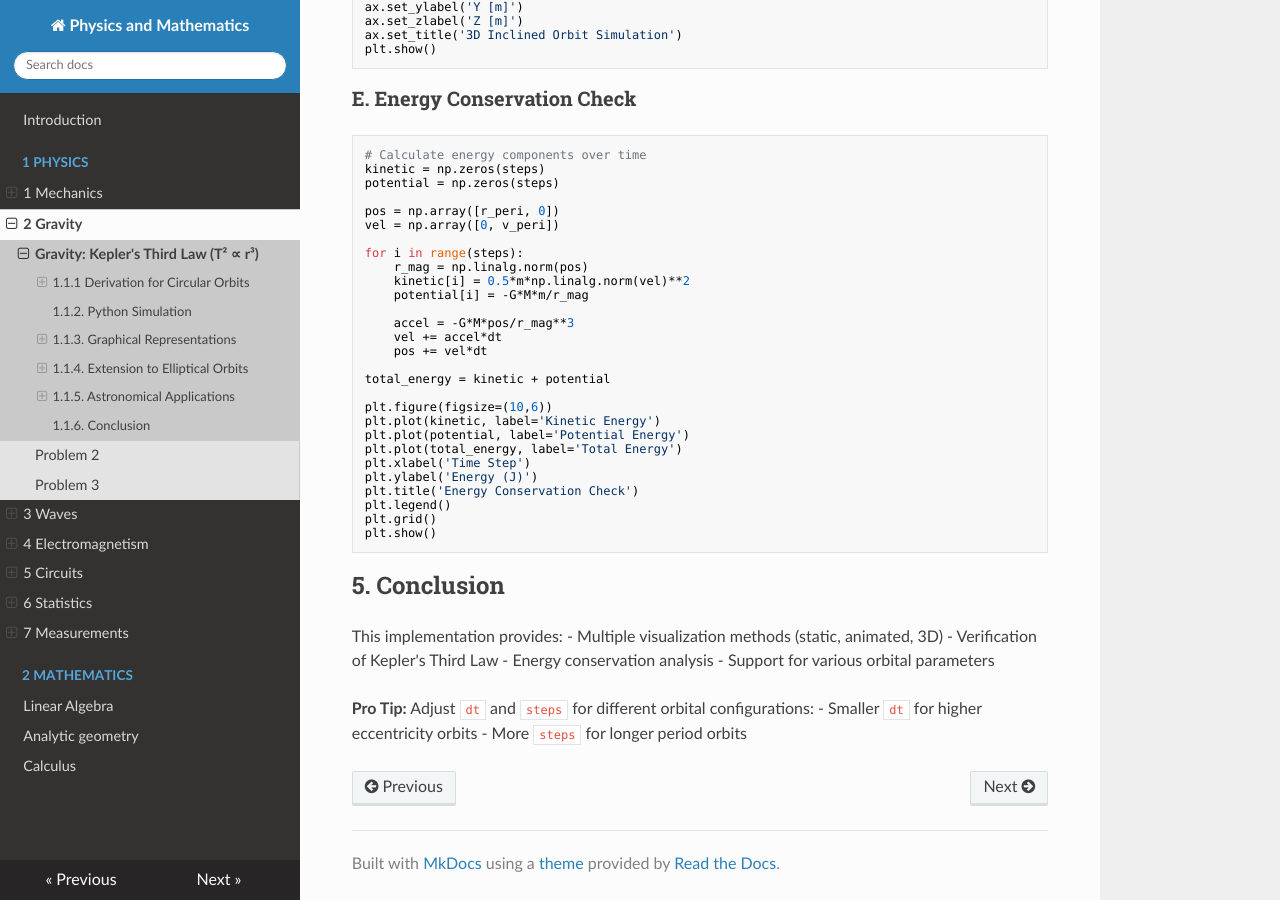
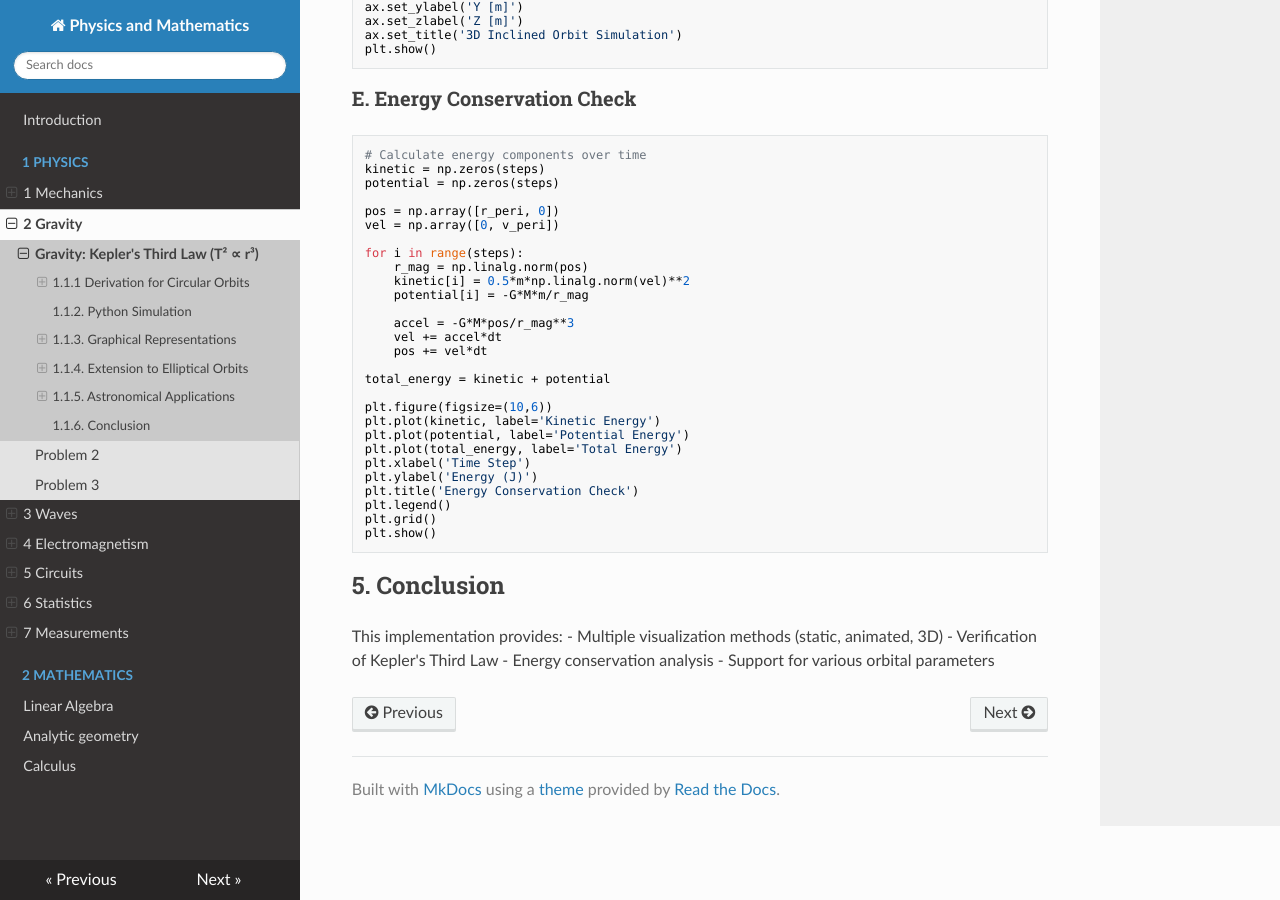
Before and after one commit to YagubMammedov/solutions_repo-main, an MkDocs documentation site: the page built from docs/1 Physics/2 Gravity/Problem_1.md, in a window 1280 px wide and 900 px high, scrolled down 13424 px. Built offline with MkDocs 1.6.1, drawn with Linux system fonts in a browser that asks for light colours; nearby versions of some CDN libraries.

Commit message:
cdcdcdcc

```diff
--- a/docs/1 Physics/2 Gravity/Problem_1.md
+++ b/docs/1 Physics/2 Gravity/Problem_1.md
@@ -599,7 +599,3 @@ This implementation provides:
 - Verification of Kepler's Third Law
 - Energy conservation analysis
 - Support for various orbital parameters
-
-**Pro Tip:** Adjust `dt` and `steps` for different orbital configurations:
-- Smaller `dt` for higher eccentricity orbits
-- More `steps` for longer period orbits
```
